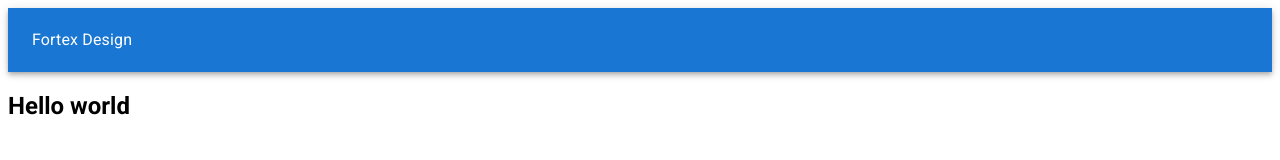
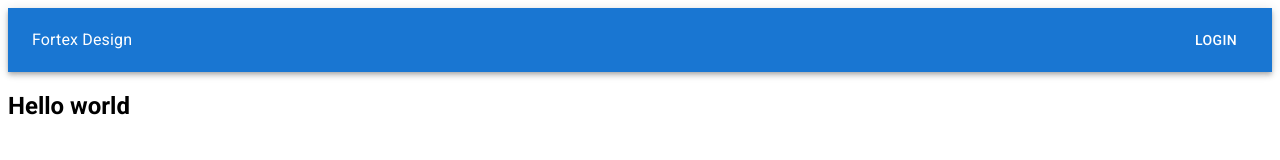
Before and after one commit to Jonathanxl1/app-nextjs-mui, a Next.js app: page / in a window 1280 px wide. Shown: the top 160 px of the page. Built offline with nearby package versions, Linux system fonts and the light colour scheme; what axios-mock-adapter would draw is missing.

Commit message:
feat(Navbar): Include Link login on navbar

```diff
--- a/components/Navbar/index.tsx
+++ b/components/Navbar/index.tsx
@@ -9,6 +9,7 @@ import {
 } from "@mui/material";
 
 import MenuIcon from "@mui/icons-material/Menu";
+import NavLinkLogin from "./NavLinkLogin";
 
 function Navbar() {
   const theme = useTheme();
@@ -18,7 +19,7 @@ function Navbar() {
     <AppBar position="static">
       <Toolbar>
         <Typography sx={{ flexGrow: 1 }}>Fortex Design</Typography>
-        {matches && <MenuIcon />}
+        {matches ? <MenuIcon /> : <NavLinkLogin />}
       </Toolbar>
     </AppBar>
   );
```
